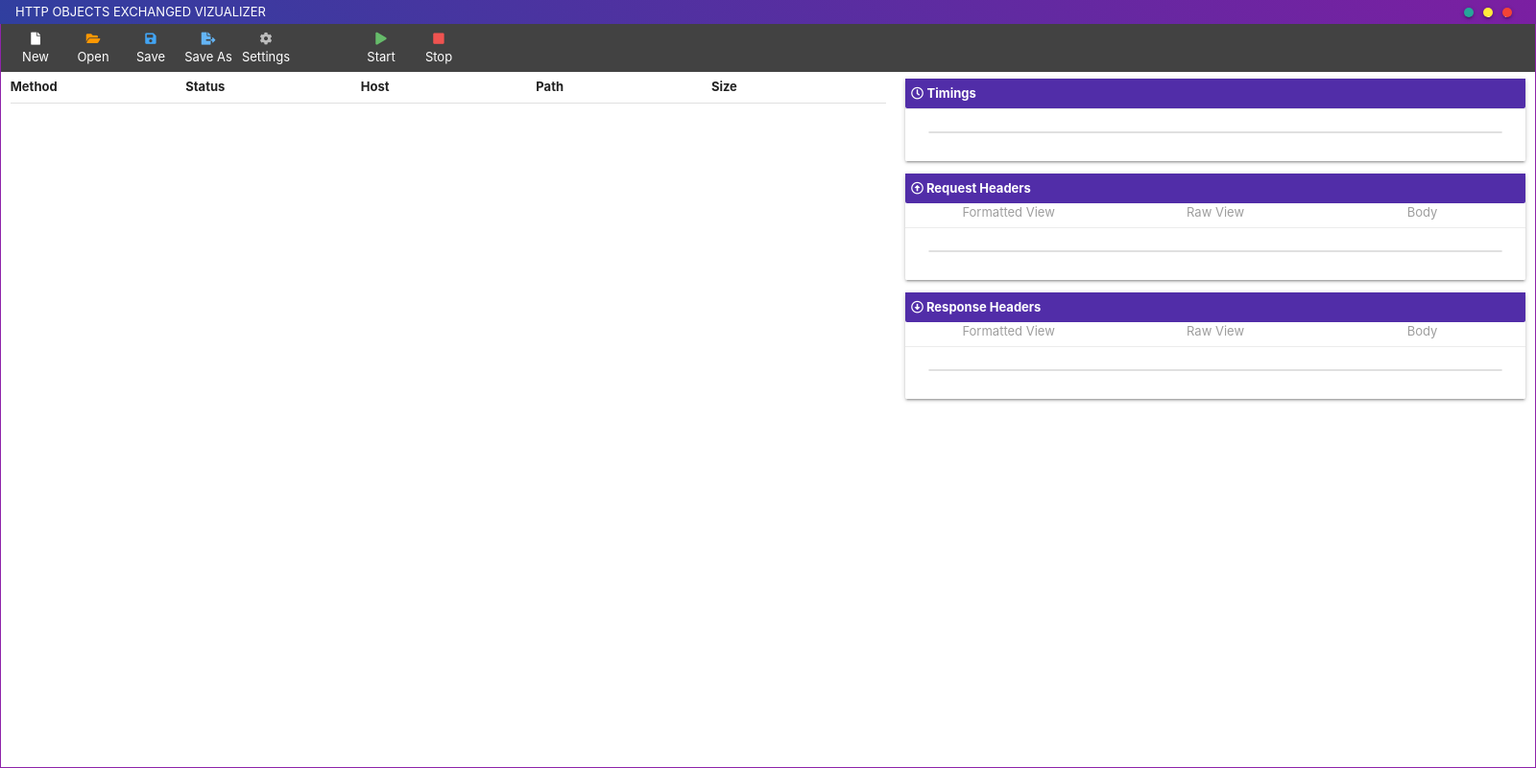
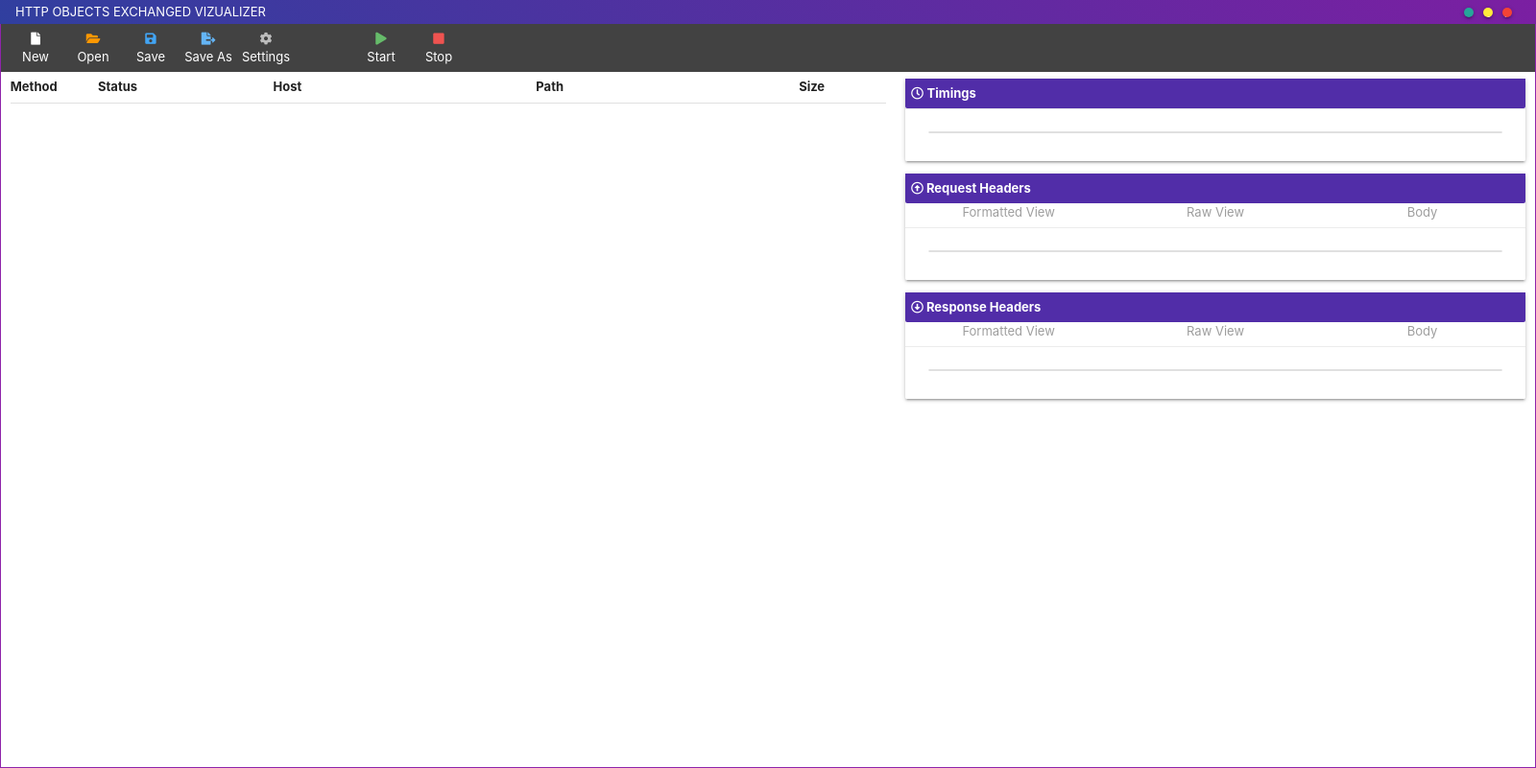
Before and after one commit to JuhBoy/proxy-visualizer-prototype, an Electron app: page views/index.html in a window 1600 px wide. Shown: the whole page at 96% size. Drawn offline with Linux system fonts and the light colour scheme; no server answers.

Commit message:
Table size imp

```diff
--- a/views/index.html
+++ b/views/index.html
@@ -55,6 +55,11 @@
     <div class="row" style="height: -webkit-calc(100% - 50px);">
       <div id="left-panel" class="col s7 scroll scroll4" style="overflow-y: scroll; height: 100%">
         <table class="highlight">
+          <col width="10%">
+          <col width="20%">
+          <col width="30%">
+          <col width="30%">
+          <col width="10%">
           <thead>
             <tr>
               <th>Method</th>
```
